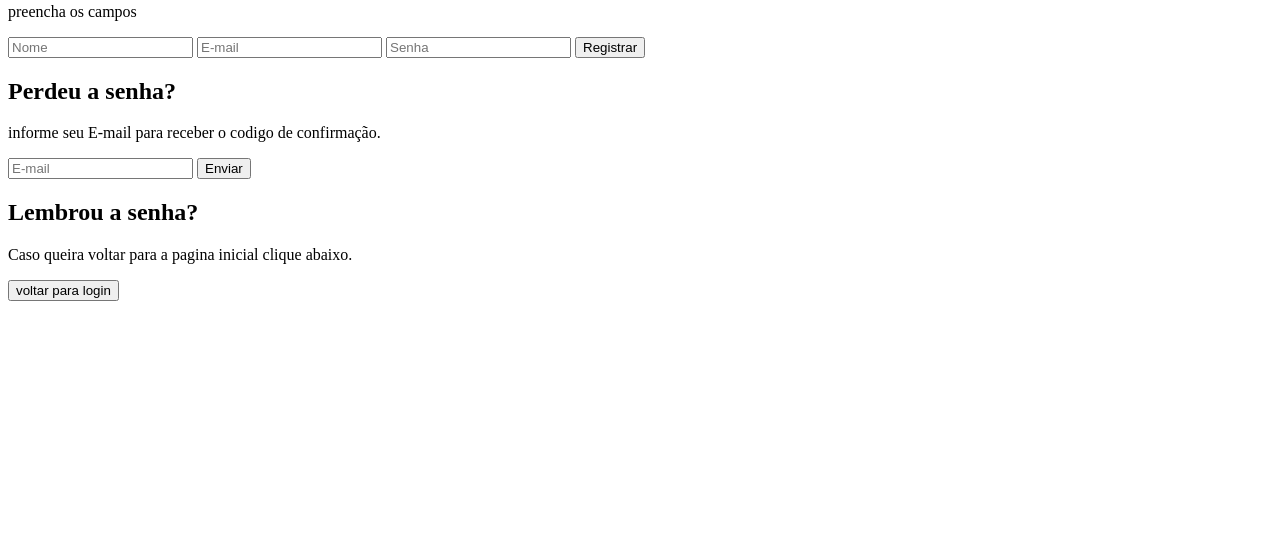
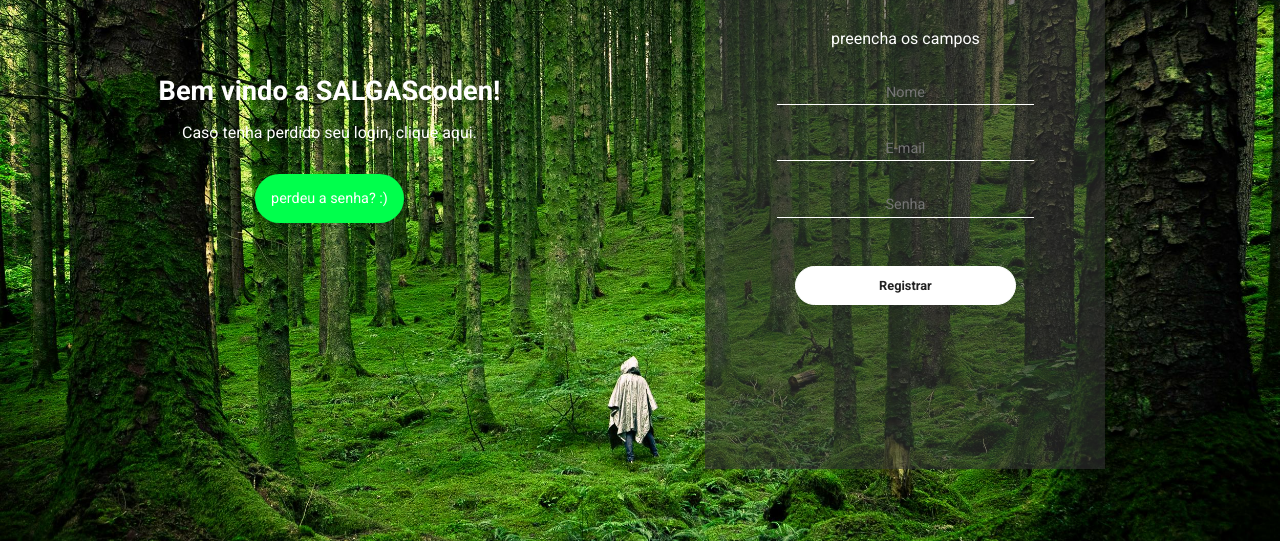
Before and after one commit to salgadoles/form-login2, a plain HTML site: page index.html in a window 1280 px wide. Shown: the part 259-800 px from the top of the page. Drawn offline with nearby package versions, Linux system fonts and the light colour scheme.

Commit message:
adição da imagem de fundo

```diff
--- a/index.css
+++ b/index.css
@@ -10,7 +10,7 @@ body {
     display: flex;
     align-items: center;
     justify-content: center;
-
+    background-image: url("FROLEST.jpg");
     background-position: center;
     background-repeat: no-repeat;
     background-size: cover;
@@ -43,7 +43,7 @@ body {
 .message button {
     padding: 1rem;
     font-weight: 400;
-    background-color: #4a4aee;
+    background-color: #00ff4c;
     border-radius: 2rem;
     border: none;
     outline: none;
@@ -55,7 +55,7 @@ body {
 }
 
 .message button:hover {
-    background-color: #6464f8;
+    background-color: #03aa19;
 }
 
 .formulario {
--- a/index.html
+++ b/index.html
@@ -5,7 +5,7 @@
     <meta charset="UTF-8">
     <meta http-equiv="X-UA-Compatible" content="IE=edge">
     <meta name="viewport" content="width=device-width, initial-scale=1.0">
-    <link rel="stylesheet" href="style.css">
+    <link rel="stylesheet" href="index.css">
     <link rel="preconnect" href="https://fonts.googleapis.com">
     <link rel="preconnect" href="https://fonts.gstatic.com" crossorigin>
     <link href="https://fonts.googleapis.com/css2?family=Roboto:wght@400;700&display=swap" rel="stylesheet">
@@ -58,7 +58,7 @@
             </div>
         </div>
     </div>
-    <script src="script.js"></script>
+    <script src="index.js"></script>
 </body>
 
 </html>
```
Also changed, not shown: FROLEST.jpg (added), RAI.jpg (added).
